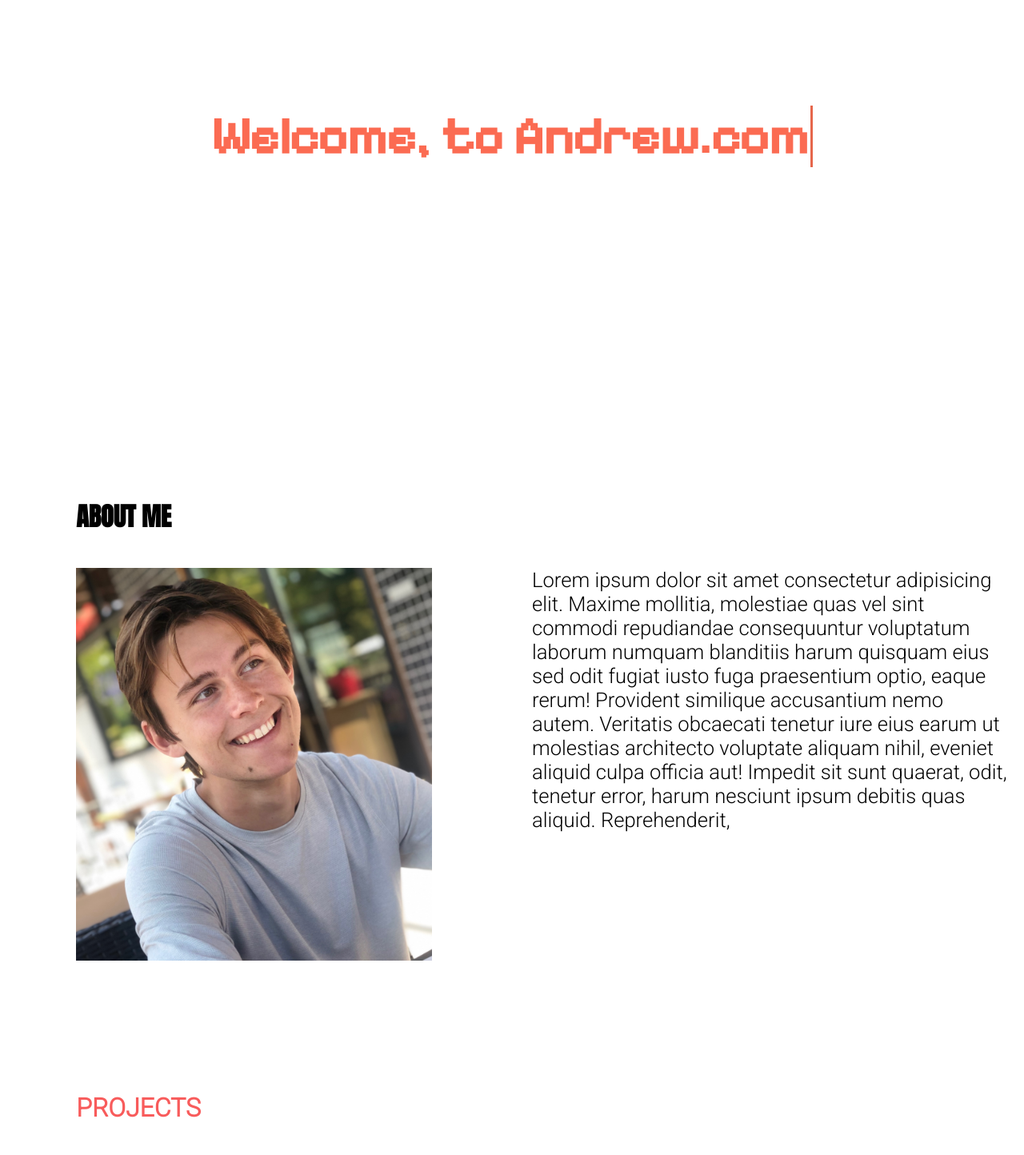
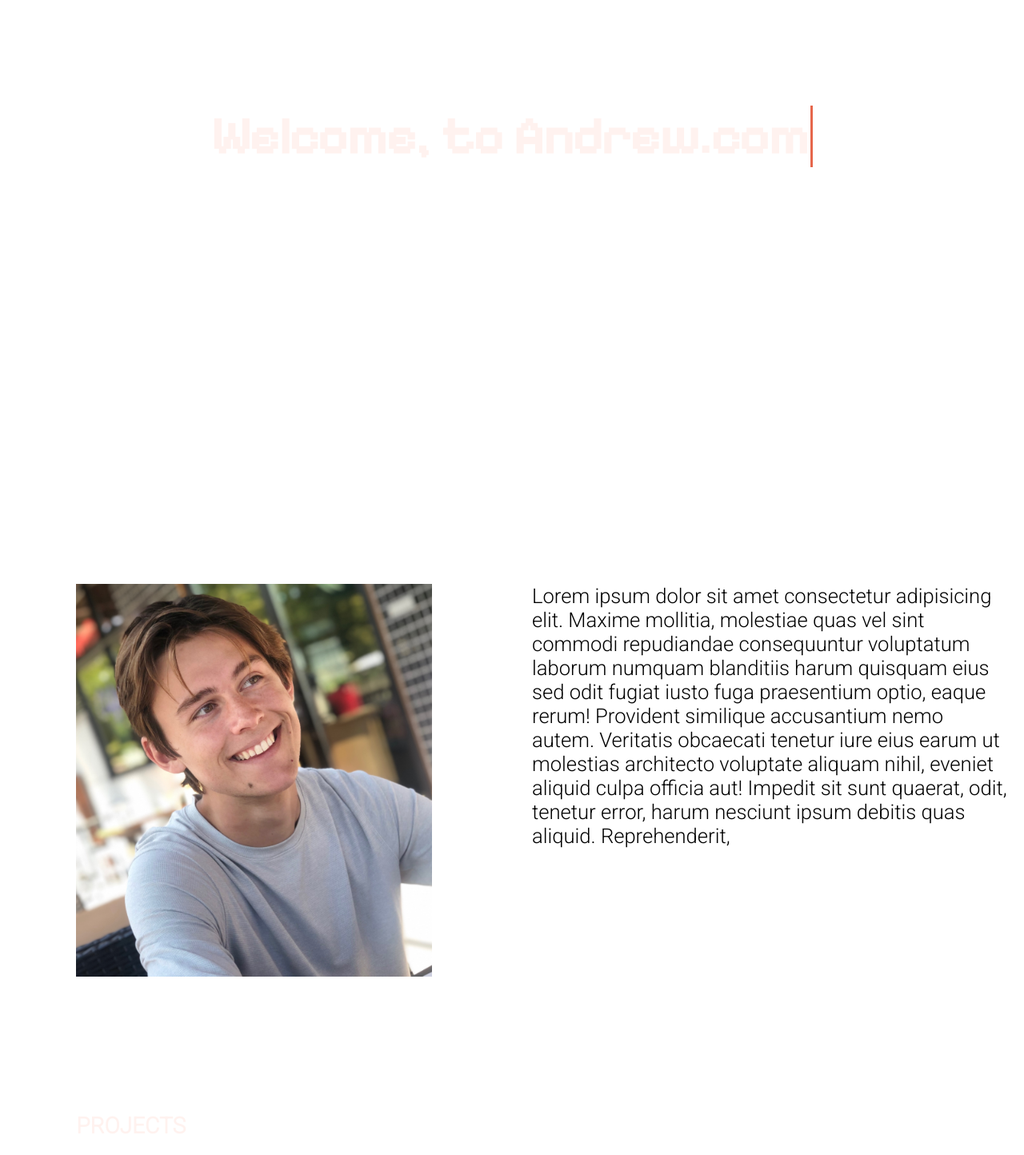
Before and after one commit to andrewanselmo/Andrew-Site, a React (Vite) app: page / in a window 1280 px wide. Shown: the part 180-1624 px from the top of the page at 80% size. Built offline with nearby package versions, Linux system fonts and the light colour scheme.

Commit message:
more design

```diff
--- a/index.html
+++ b/index.html
@@ -11,8 +11,7 @@
 
     <link href="https://fonts.googleapis.com/css2?family=Roboto:wght@300&display=swap" rel="stylesheet">
 
-    <link href="https://fonts.googleapis.com/css2?family=Anton&display=swap" rel="stylesheet">
-  </head>
+
   <body>
     <div id="root"></div>
     <script type="module" src="/src/main.jsx"></script>
--- a/src/components/Content.css
+++ b/src/components/Content.css
@@ -3,7 +3,6 @@
 *{
     margin:0;
     padding:0;
-    /* background-color: rgb(255, 250, 235); */
 
 }
 
@@ -23,7 +22,7 @@
     /*This part is important for centering*/
     display: grid;
     place-items: center;
-    padding-bottom: 130px;
+    padding-bottom: 150px;
 
 
 
@@ -68,7 +67,7 @@
 #header-text{
     font-family: 'Pixelify Sans', sans-serif;
     /* color: rgb(134, 198, 133);     */
-    color: rgb(251, 107, 82);
+    color: rgb(255, 242, 239);
 
 }
 
@@ -98,12 +97,13 @@
     grid-column: 1/2;
     grid-row: 1;
     padding: 10px;
-    font-size: 2.5vw;
+    font-size: 2.2vw;
     padding-left: 15%;
     margin-top: auto;
     margin-bottom: 0.05%;
-    /* font-family: 'Roboto', sans-serif; */
-    font-family: 'Anton', sans-serif;
+    font-family: 'Roboto', sans-serif;
+    color: rgb(255, 255, 255);
+
 }
 
 #me-img{
@@ -127,10 +127,10 @@
     display: block;
     font-family: 'Roboto', sans-serif;
 
+
 }
 
 /* about  */
-
 
 
 /* projects */
@@ -147,14 +147,14 @@
     grid-column: 1/2;
     grid-row: 1;
     padding: 10px;
-    font-size: 2.5vw;
+    font-size: 2.2vw;
     padding-left: 15%;
     margin-top: auto;
     margin-bottom: 0.05%;
     font-family: 'Roboto', sans-serif;
 
+    color: rgb(255, 242, 239);
 
-    color:rgb(248, 91, 91);
 
 }
 
--- a/src/components/Content.jsx
+++ b/src/components/Content.jsx
@@ -71,6 +71,8 @@ const Content=() => {
 
             </div>
 
+
+
             <div id = "projects">
                 <h1 id = "projects-h1">
                     PROJECTS
```
Also changed, not shown: .eslintrc.cjs, src/components/mail.png.
